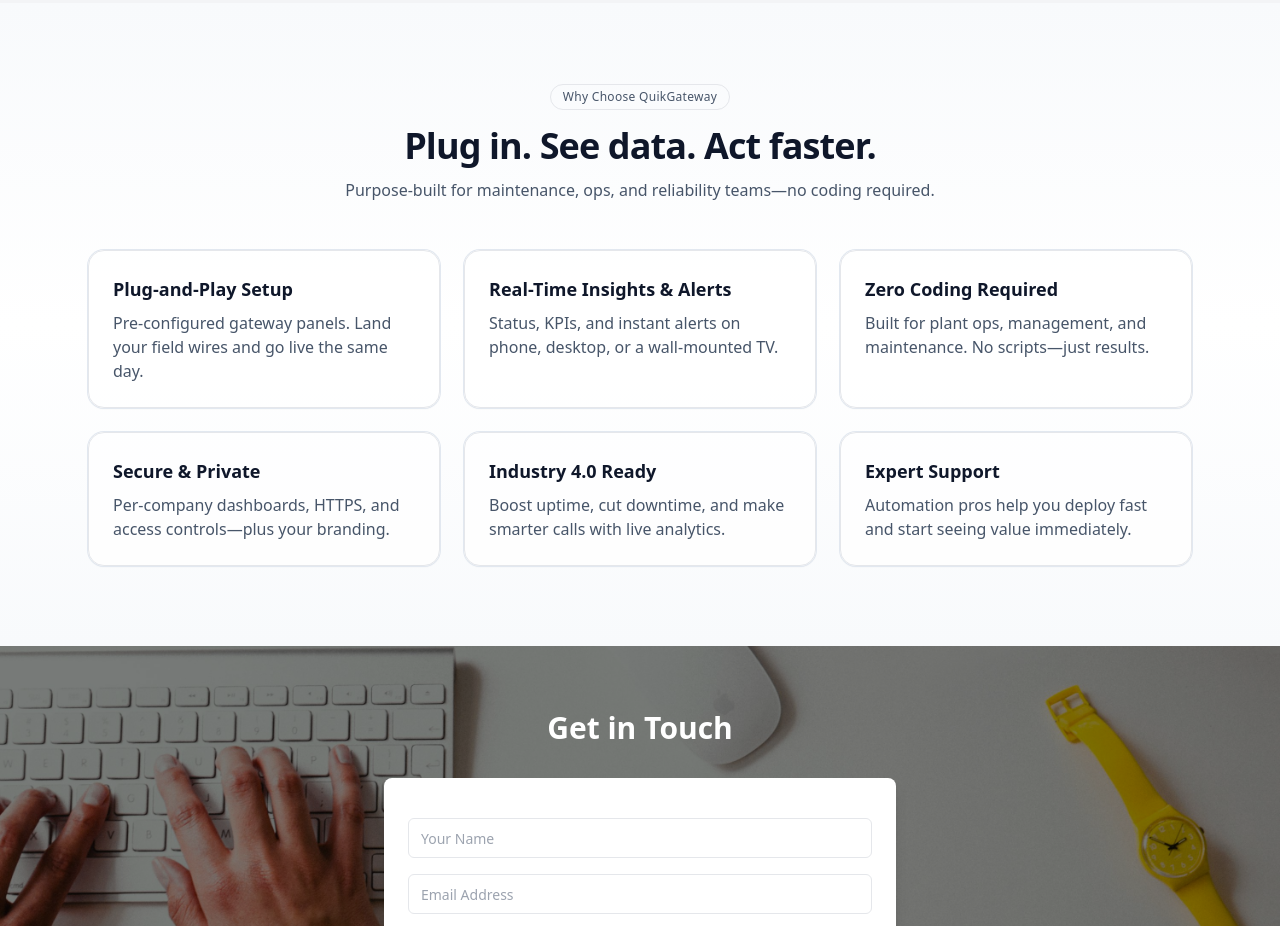
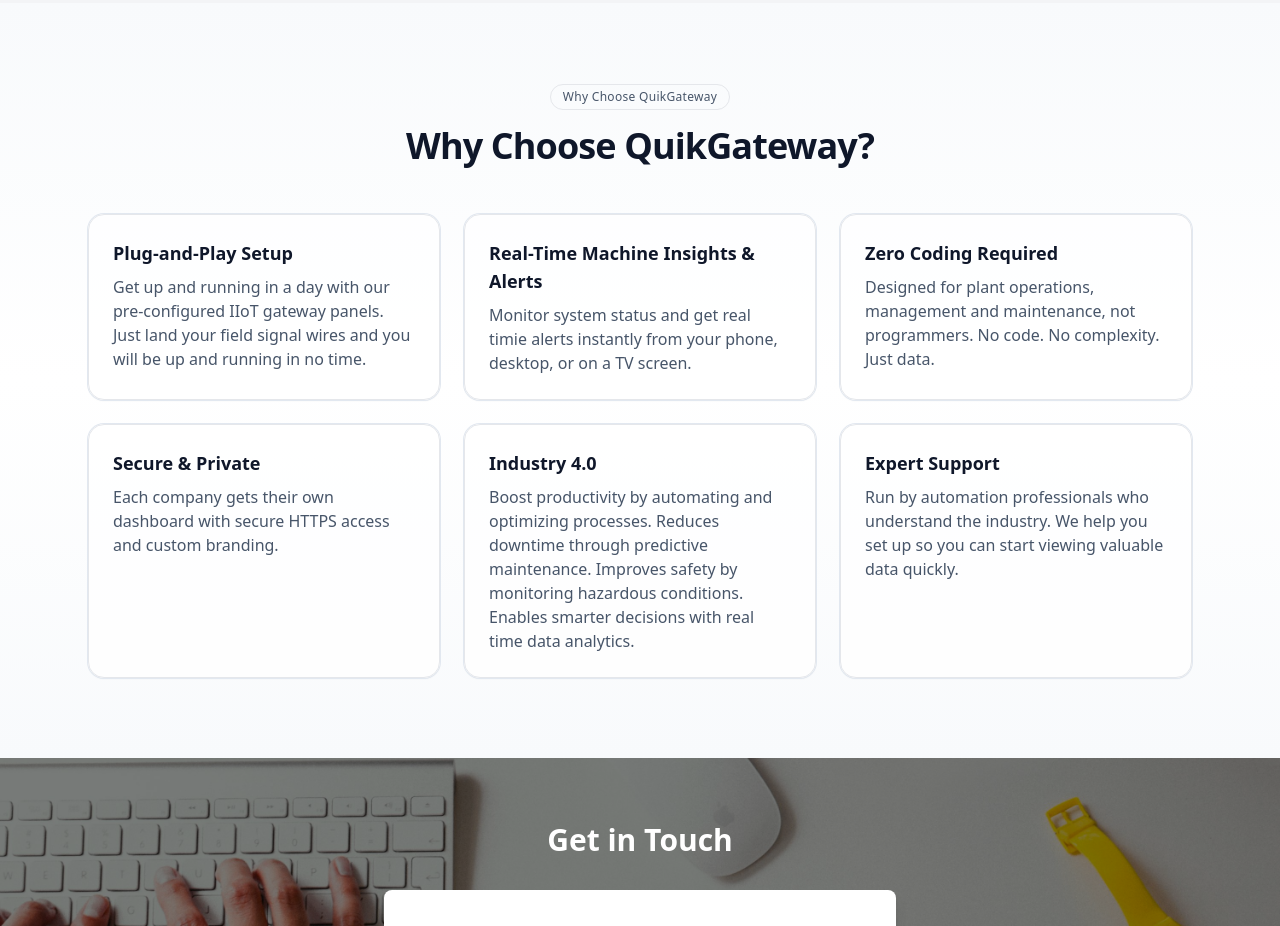
Before and after one commit to domcruz4/quikgateway-site, a Next.js app: page / in a window 1280 px wide. Shown: the part 960-1886 px from the top of the page. Built offline with nearby package versions, Linux system fonts and the light colour scheme.

Commit message:
Update webpage content

```diff
--- a/src/app/page.tsx
+++ b/src/app/page.tsx
@@ -11,7 +11,9 @@
         className="relative min-h-[60vh] flex flex-col items-center justify-center text-white bg-cover bg-center"
         style={{ backgroundImage: "url('/bg-tech2.jpg')" }}
       >
+        {/* Dark overlay */}
         <div className="absolute inset-0 bg-black/70 z-0" />
+        {/* Content on top of the overlay */}
         <div className="relative z-10 text-center px-4">
           <h1 className="text-4xl font-bold mb-4">Welcome to QuikGateway</h1>
           <p className="text-lg mb-6 max-w-xl mx-auto">
@@ -37,32 +39,42 @@
           </Card>
 
           <Card className="relative overflow-hidden text-white">
+            {/* Background image */}
             <div
               className="absolute inset-0 bg-cover bg-center"
               style={{ backgroundImage: "url('/mqtt.jpg')" }}
             />
+            {/* Centered overlay: 65% height, top offset 17.5% */}
             <div className="absolute left-0 right-0 top-[17.5%] h-[65%] bg-black/50 rounded-lg" />
+            {/* Text content */}
             <CardContent className="relative z-10 p-6">
               <h3 className="text-xl font-semibold mb-2">MQTT Integration</h3>
-              <p>Native support for MQTT to send and receive real field signals effortlessly.</p>
+              <p>
+                Native support for MQTT to send and receive real field signals effortlessly.
+              </p>
             </CardContent>
           </Card>
 
           <Card className="relative overflow-hidden text-white">
+            {/* Background image */}
             <div
               className="absolute inset-0 bg-cover bg-center"
               style={{ backgroundImage: "url('/dashboard.jpg')" }}
             />
+            {/* Centered overlay: 65% height, top offset 17.5% */}
             <div className="absolute left-0 right-0 top-[17.5%] h-[65%] bg-black/50 rounded-lg" />
+            {/* Text content */}
             <CardContent className="relative z-10 p-6">
               <h3 className="text-xl font-semibold mb-2">Custom Dashboards</h3>
-              <p>Each customer gets their own branded dashboards to view live machine status KPIs in real time.</p>
+              <p>
+                Each customer gets their own branded dashboards to view live machine status KPIs in real time.
+              </p>
             </CardContent>
           </Card>
         </div>
       </section>
 
-      {/* Why Choose Us */}
+      {/* Why Choose Us (modern layout, original text) */}
       <section className="relative py-20">
         <div className="pointer-events-none absolute inset-0 bg-gradient-to-b from-slate-50 via-white to-slate-50" />
         <div className="relative mx-auto max-w-6xl px-6">
@@ -71,38 +83,41 @@
               Why Choose QuikGateway
             </span>
             <h2 className="mt-4 text-4xl font-bold tracking-tight text-slate-900">
-              Plug in. See data. Act faster.
+              Why Choose QuikGateway?
             </h2>
-            <p className="mt-3 text-slate-600">
-              Purpose-built for maintenance, ops, and reliability teams—no coding required.
-            </p>
           </div>
 
           <div className="grid gap-6 sm:grid-cols-2 lg:grid-cols-3">
             {[
               {
                 title: "Plug-and-Play Setup",
-                text: "Pre-configured gateway panels. Land your field wires and go live the same day."
+                text:
+                  "Get up and running in a day with our pre-configured IIoT gateway panels. Just land your field signal wires and you will be up and running in no time."
               },
               {
-                title: "Real-Time Insights & Alerts",
-                text: "Status, KPIs, and instant alerts on phone, desktop, or a wall-mounted TV."
+                title: "Real-Time Machine Insights & Alerts",
+                text:
+                  "Monitor system status and get real timie alerts instantly from your phone, desktop, or on a TV screen."
               },
               {
                 title: "Zero Coding Required",
-                text: "Built for plant ops, management, and maintenance. No scripts—just results."
+                text:
+                  "Designed for plant operations, management and maintenance, not programmers. No code. No complexity. Just data."
               },
               {
                 title: "Secure & Private",
-                text: "Per-company dashboards, HTTPS, and access controls—plus your branding."
+                text:
+                  "Each company gets their own dashboard with secure HTTPS access and custom branding."
               },
               {
-                title: "Industry 4.0 Ready",
-                text: "Boost uptime, cut downtime, and make smarter calls with live analytics."
+                title: "Industry 4.0",
+                text:
+                  "Boost productivity by automating and optimizing processes. Reduces downtime through predictive maintenance. Improves safety by monitoring hazardous conditions. Enables smarter decisions with real time data analytics. "
               },
               {
                 title: "Expert Support",
-                text: "Automation pros help you deploy fast and start seeing value immediately."
+                text:
+                  "Run by automation professionals who understand the industry. We help you set up so you can start viewing valuable data quickly."
               }
             ].map((item, i) => (
               <div
@@ -110,8 +125,10 @@
                 className="group relative rounded-2xl border bg-white/80 p-6 shadow-sm ring-1 ring-slate-200
                 transition-all duration-300 ease-out hover:-translate-y-2 hover:shadow-xl hover:ring-slate-300"
               >
-                <div className="absolute inset-0 rounded-2xl bg-gradient-to-tr from-sky-100/0 via-sky-100/0 to-sky-100/0 opacity-0
-                transition-opacity duration-300 group-hover:opacity-100"></div>
+                <div
+                  className="absolute inset-0 rounded-2xl bg-gradient-to-tr from-sky-100/0 via-sky-100/0 to-sky-100/0 opacity-0
+                  transition-opacity duration-300 group-hover:opacity-100"
+                />
                 <h3 className="relative text-lg font-semibold text-slate-900">{item.title}</h3>
                 <p className="relative mt-2 text-slate-600">{item.text}</p>
               </div>
@@ -125,7 +142,9 @@
         className="relative py-16 px-6 text-white bg-cover bg-center"
         style={{ backgroundImage: "url('/touch.jpeg')" }}
       >
+        {/* Optional dark overlay */}
         <div className="absolute inset-0 bg-black/50 z-0" />
+        {/* Content on top */}
         <div className="relative z-10">
           <h2 className="text-3xl font-semibold text-center mb-8">Get in Touch</h2>
           <div className="max-w-lg mx-auto bg-white rounded-lg p-6 text-gray-800 shadow-lg">
@@ -134,7 +153,11 @@
               method="POST"
               className="space-y-4"
             >
-              <input type="hidden" name="access_key" value="470d8f27-77b6-44ba-a86a-a7836d9dd81f" />
+              <input
+                type="hidden"
+                name="access_key"
+                value="470d8f27-77b6-44ba-a86a-a7836d9dd81f"
+              />
 
               <Input name="name" placeholder="Your Name" required />
               <Input name="email" type="email" placeholder="Email Address" required />
@@ -154,7 +177,12 @@
                 Submit Request
               </Button>
 
-              <input type="hidden" name="redirect" value="https://quikgateway.com/thank-you" />
+              {/* ✅ Redirect to your thank-you page */}
+              <input
+                type="hidden"
+                name="redirect"
+                value="https://quikgateway.com/thank-you"
+              />
             </form>
           </div>
         </div>
```
